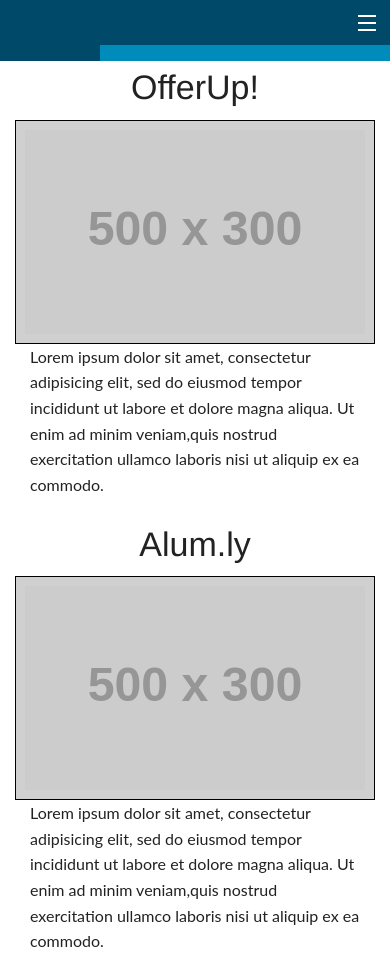
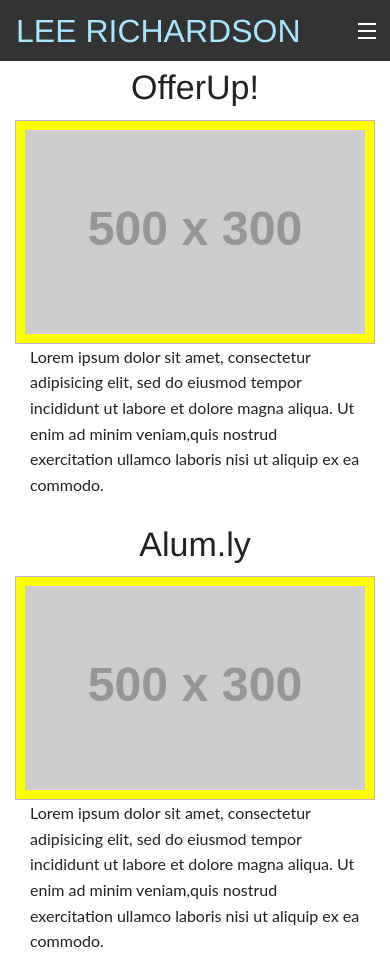
Before and after one commit to SeaOfLee/portfolio_site, a plain HTML site: page index.html in a window 390 px wide. Shown: the top 957 px of the page. Drawn offline with Linux system fonts and the light colour scheme; placeholder pictures from the web are drawn by us; a web font is replaced by a local one.

Commit message:
Customize header for mobile

```diff
--- a/css/app.css
+++ b/css/app.css
@@ -8,10 +8,17 @@ p {
   font-family: 'Lato';
 }
 
+.name_small h3{
+  margin-top: 1rem;
+  margin-left: 2rem;
+  color: #A8E5FF !important;
+  font-size: 2rem !important;
+}
+
 /*image styling*/
 .project_img {
-  background: #d0d0d0;
-  border: 1px solid black;
+  background: yellow;
+  border: 1px solid #b9b9b9;
   padding: 9px;
 }
 
@@ -39,12 +46,19 @@ p {
   font-size: 1.3rem;*/
 }
 
+/*layout style*/
+.name_small {
+margin-top: .55rem;
+margin-left: 1rem;
+}
+
+
 .top-bar {
   overflow: hidden;
   height: 3.8125rem;
   line-height: 2.8125rem;
   position: relative;
-  background: #004969;
+  background: #333333;
   margin-bottom: 0;
   /*border-bottom: .4rem solid black;*/}
   .top-bar ul {
@@ -125,7 +139,7 @@ p {
     height: auto;
     background: transparent; }
     .top-bar.expanded .title-area {
-      background: #004969; }
+      background: #333333; }
     .top-bar.expanded .toggle-topbar a {
       color: #888888; }
       .top-bar.expanded .toggle-topbar a span::after {
@@ -150,7 +164,7 @@ p {
     height: 1px;
     width: 100%; }
   .top-bar-section ul li {
-    background: #004969; }
+    background: #333333; }
     .top-bar-section ul li > a {
       display: block;
       width: 100%;
@@ -253,10 +267,10 @@ p {
       background: #333333;
       color: #FFFFFF; }
     .top-bar-section ul li.active > a {
-      background: #008CBA;
+      background: #333333;
       color: #FFFFFF; }
       .top-bar-section ul li.active > a:hover {
-        background: #0078a0;
+        background: #333333;
         color: #FFFFFF; }
   .top-bar-section .has-form {
     padding: 0.9375rem; }
--- a/index.html
+++ b/index.html
@@ -17,6 +17,9 @@
         <ul class="title-area">
           <li class="name">
             <div class='hide-for-small' id='face'></div>
+            <div class='show-for-small name_small'>
+              <h3>LEE RICHARDSON</h3>
+            </div>
           </li>
 
           <!-- hamburger icon for mobile menu-->
@@ -24,10 +27,10 @@
         </ul>
 
         <section class="top-bar-section">
-          <!-- Right Nav Section -->
+          <!-- Left Nav Section -->
           <ul class="left">
-            <li class="active"><a href="#">LEE RICHARDSON</a></li>
-            <li id='dev'><a href="#">WEB DEVELOPER</a></li>
+            <li class="active hide-for-small"><a href="#">LEE RICHARDSON</a></li>
+            <li  class='hide-for-small' id='dev'><a href="#">WEB DEVELOPER</a></li>
           </ul>
         </section>
 
@@ -42,7 +45,7 @@
       </nav> <!-- end nav bar -->
     </div> <!-- end fixed div -->
 
-    <!-- start work section -->
+    <!-- start WORK section -->
 
     <!-- start OfferUp! -->
     <div class='row project'>
@@ -100,6 +103,8 @@
         </div>
     </div>
 
+    <!-- end WORK section -->
+
   </div> <!-- end main div -->
     <script src="js/vendor/jquery.js"></script>
     <script src="js/foundation.min.js"></script>
```
